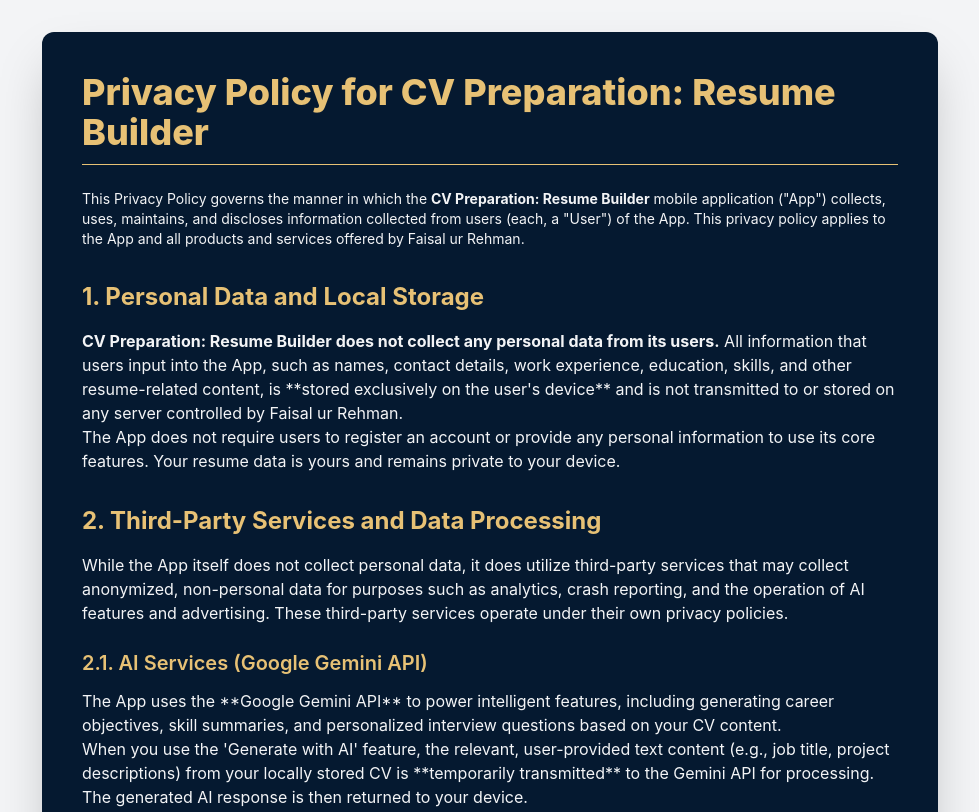
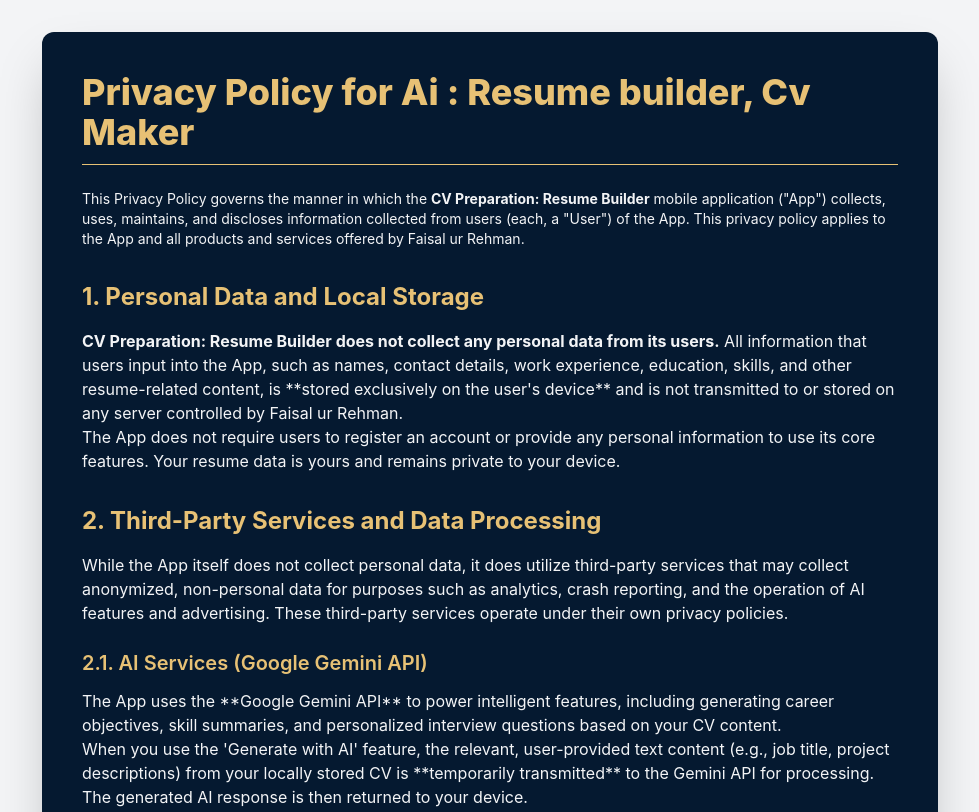
Before and after one commit to thefaisalurrehman/cv-resume-maker-privacy, a plain HTML site: page index.html in a window 1280 px wide. Shown: the top 812 px of the page, without its empty margins (150-1129 px from the left). Drawn offline with nearby package versions, Linux system fonts and the light colour scheme.

Commit message:
Update index.html

```diff
--- a/index.html
+++ b/index.html
@@ -3,7 +3,7 @@
 <head>
     <meta charset="UTF-8">
     <meta name="viewport" content="width=device-width, initial-scale=1.0">
-    <title>CV Preparation: Resume Builder - Privacy Policy</title>
+    <title>Ai : Resume builder, Cv Maker - Privacy Policy</title>
     <!-- Tailwind CSS CDN -->
     <script src="https://cdn.tailwindcss.com"></script>
     <style>
@@ -36,7 +36,7 @@
     <div class="max-w-4xl mx-auto p-6 md:p-10 rounded-xl shadow-2xl bg-app-navy text-gray-100">
 
         <h1 class="text-3xl md:text-4xl font-extrabold text-app-gold mb-6 border-b border-app-gold pb-3">
-            Privacy Policy for CV Preparation: Resume Builder
+            Privacy Policy for Ai : Resume builder, Cv Maker
         </h1>
 
         <p class="mb-6 text-sm">This Privacy Policy governs the manner in which the <strong>CV Preparation: Resume Builder</strong> mobile application ("App") collects, uses, maintains, and discloses information collected from users (each, a "User") of the App. This privacy policy applies to the App and all products and services offered by Faisal ur Rehman.</p>
```
